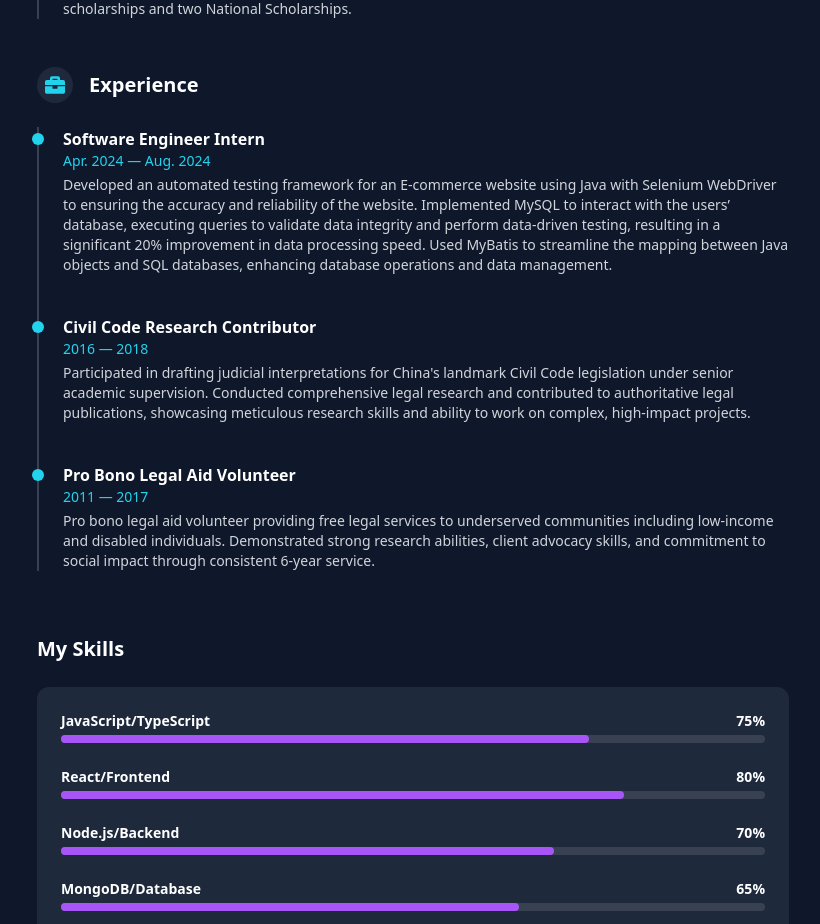
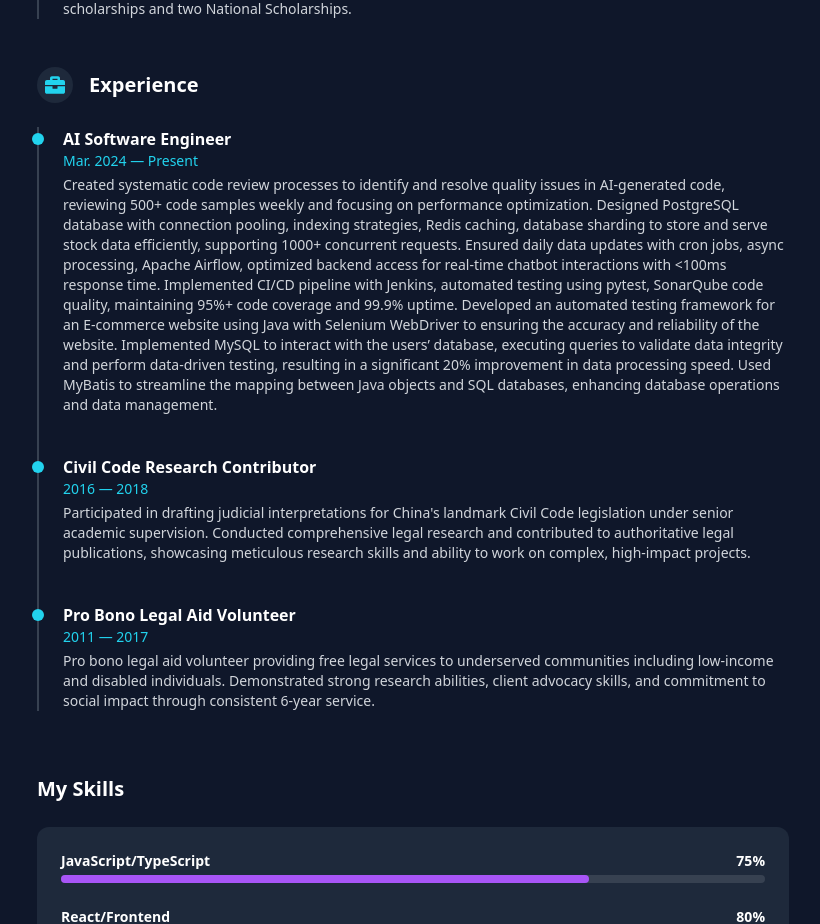
Before and after one commit to chenxi-debugger/portfolio, a Next.js app: page /resume in a window 1280 px wide. Shown: the part 849-1773 px from the top of the page, without its empty margins (419-1239 px from the left). Built offline with nearby package versions, Linux system fonts and the light colour scheme.

Commit message:
Update resume page

```diff
--- a/app/resume/page.js
+++ b/app/resume/page.js
@@ -37,10 +37,10 @@ const education = [
 
 const experience = [
   {
-    title: 'Software Engineer Intern',
-    years: 'Apr. 2024 — Aug. 2024',
+    title: 'AI Software Engineer',
+    years: 'Mar. 2024 — Present',
     description:
-      "Developed an automated testing framework for an E-commerce website using Java with Selenium WebDriver to ensuring the accuracy and reliability of the website. Implemented MySQL to interact with the users’ database, executing queries to validate data integrity and perform data-driven testing, resulting in a significant 20% improvement in data processing speed. Used MyBatis to streamline the mapping between Java objects and SQL databases, enhancing database operations and data management.",
+      "Created systematic code review processes to identify and resolve quality issues in AI-generated code, reviewing 500+ code samples weekly and focusing on performance optimization. Designed PostgreSQL database with connection pooling, indexing strategies, Redis caching, database sharding to store and serve stock data efficiently, supporting 1000+ concurrent requests. Ensured daily data updates with cron jobs, async processing, Apache Airflow, optimized backend access for real-time chatbot interactions with <100ms response time. Implemented CI/CD pipeline with Jenkins, automated testing using pytest, SonarQube code quality, maintaining 95%+ code coverage and 99.9% uptime. Developed an automated testing framework for an E-commerce website using Java with Selenium WebDriver to ensuring the accuracy and reliability of the website. Implemented MySQL to interact with the users’ database, executing queries to validate data integrity and perform data-driven testing, resulting in a significant 20% improvement in data processing speed. Used MyBatis to streamline the mapping between Java objects and SQL databases, enhancing database operations and data management.",
   },
   {
     title: 'Civil Code Research Contributor',
```
